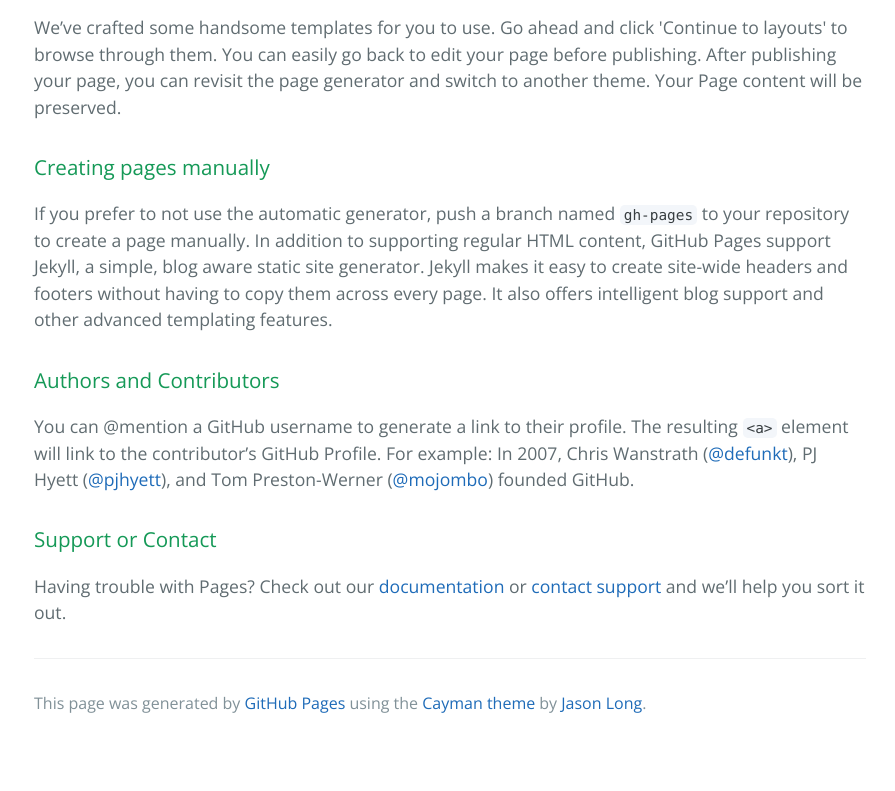
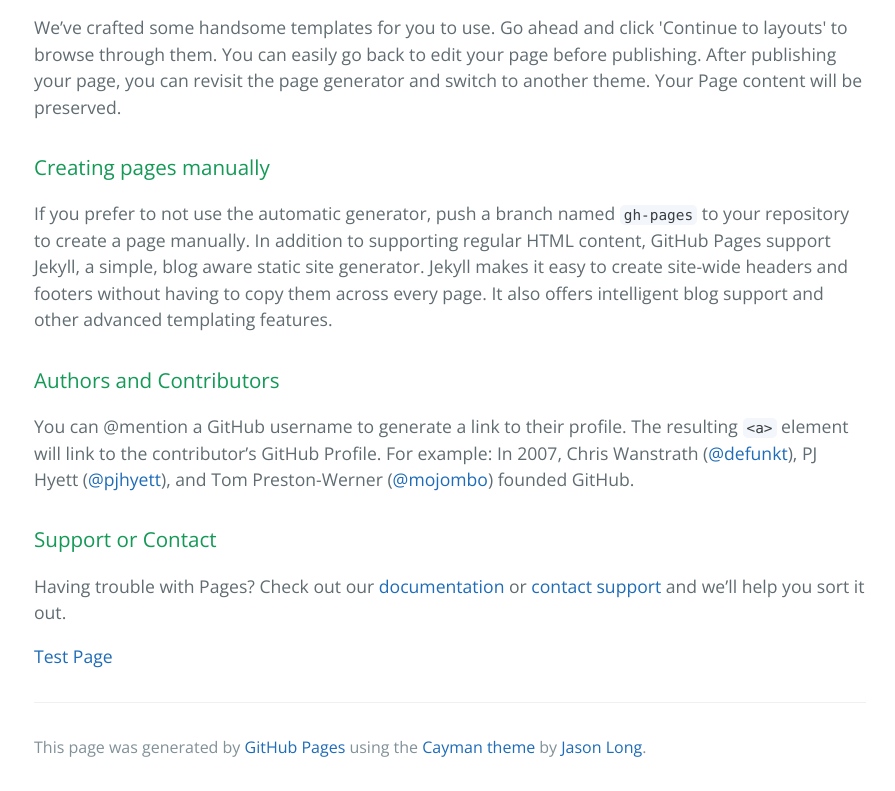
Before and after one commit to JieTrancender/jietrancender.github.com, a plain HTML site: page index.html in a window 1280 px wide. Shown: the part 569-1360 px from the top of the page, without its empty margins (190-1085 px from the left). Before the commit the page ends 1316 px from the top, so only its background shows below. Drawn offline with nearby package versions, Linux system fonts and the light colour scheme.

Commit message:
update index

```diff
--- a/index.html
+++ b/index.html
@@ -41,6 +41,7 @@
 
 <p>Having trouble with Pages? Check out our <a href="https://help.github.com/pages">documentation</a> or <a href="https://github.com/contact">contact support</a> and we’ll help you sort it out.</p>
 
+<p><a href = "./html/test.html">Test Page</a></p>
       <footer class="site-footer">
 
         <span class="site-footer-credits">This page was generated by <a href="https://pages.github.com">GitHub Pages</a> using the <a href="https://github.com/jasonlong/cayman-theme">Cayman theme</a> by <a href="https://twitter.com/jasonlong">Jason Long</a>.</span>
```
